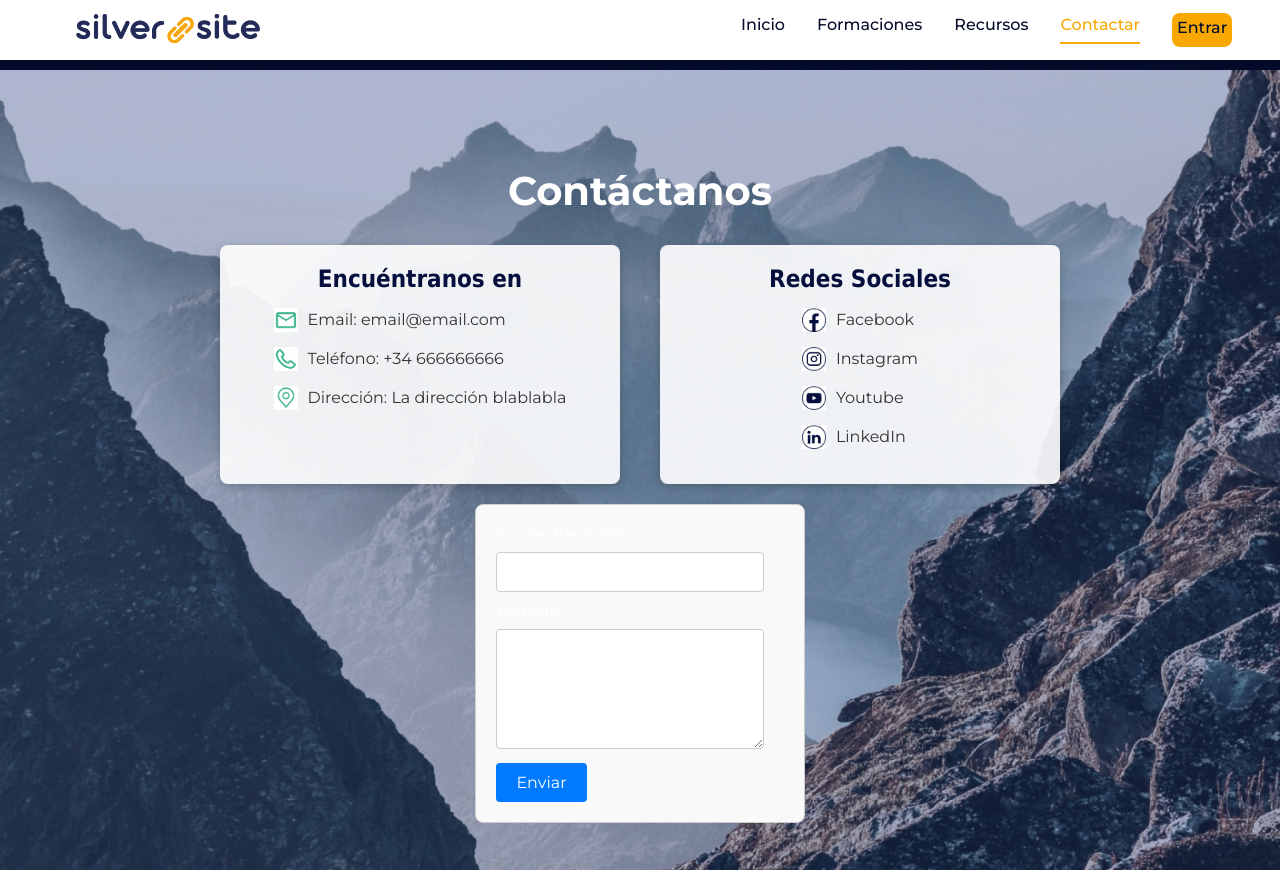
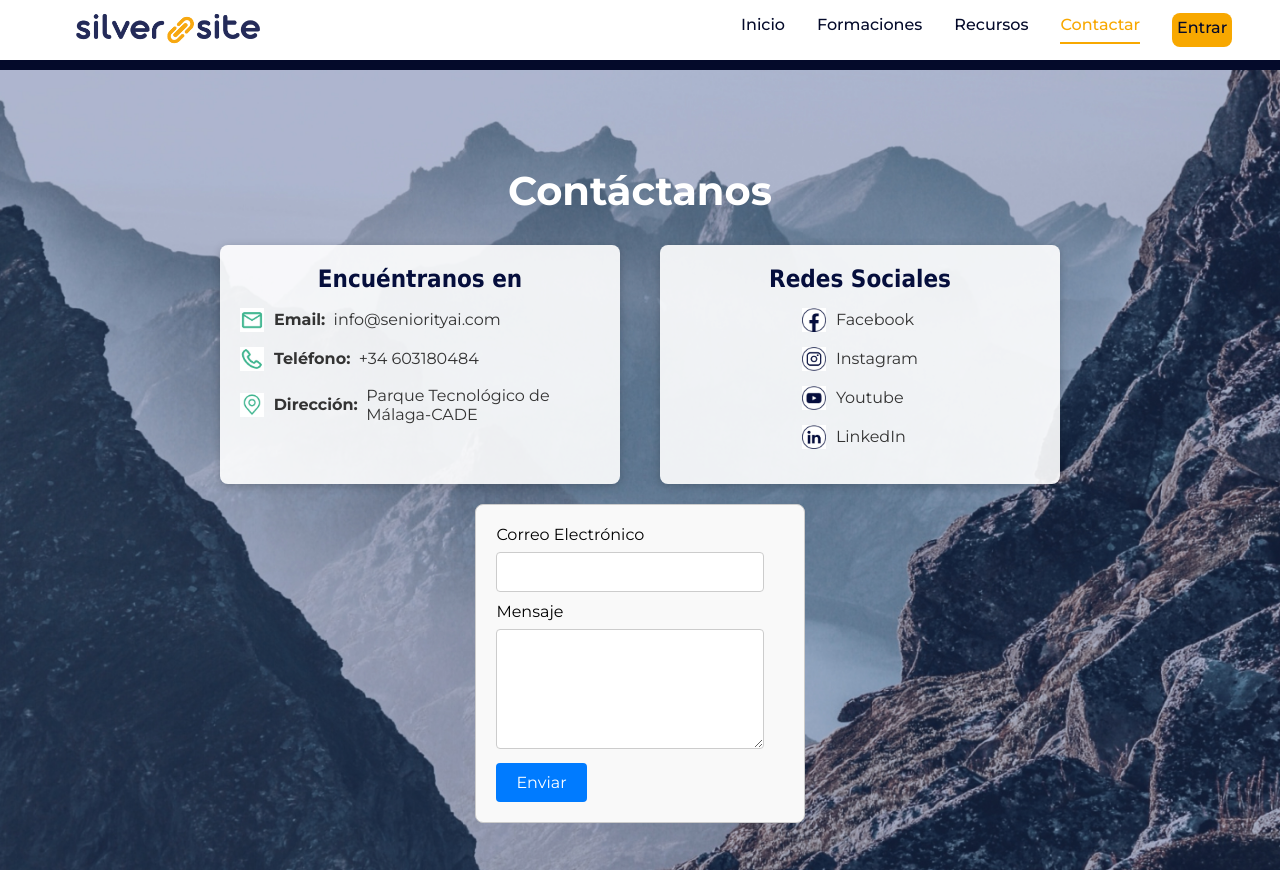
Before and after one commit to Mikelondrio/desafio-tripulaciones, a React (Vite) app in the folder front/: page /contactar in a window 1280 px wide. Built offline with nearby package versions, Linux system fonts and the light colour scheme.

Commit message:
stylos de contactos

```diff
--- a/front/src/componentes/Contactar/ContactForm.module.css
+++ b/front/src/componentes/Contactar/ContactForm.module.css
@@ -13,6 +13,7 @@
   .contactForm label {
     display: block;
     margin-bottom: 8px;
+    color: black;
   }
 
   .contactForm input,
--- a/front/src/componentes/Contactar/Contacto.jsx
+++ b/front/src/componentes/Contactar/Contacto.jsx
@@ -19,18 +19,26 @@ function Contacto() {
         <div className={styles.contactoSeccion}>
           <h2>Encuéntranos en</h2>
           <ul>
-            <li><img src={emailIcon}></img> Email: email@email.com</li>
-            <li><img src={telephoneIcon}></img> Teléfono: +34 666666666</li>
-            <li><img src={ubicationIcon}></img> Dirección: La dirección blablabla</li>
+            <li><img src={emailIcon}></img> <strong>Email:</strong>&nbsp; info@seniorityai.com</li>
+            <li><img src={telephoneIcon}></img> <strong>Teléfono:</strong>&nbsp; +34 603180484</li>
+            <li><img src={ubicationIcon}></img> <strong>Dirección:</strong>&nbsp; Parque Tecnológico de &nbsp;&nbsp;Málaga-CADE</li>
           </ul>
         </div>
         <div className={styles.contactoSeccion}>
           <h2>Redes Sociales</h2>
           <ul>
-            <li><img src={facebookIcon} alt="Facebook" /> Facebook</li>
-            <li><img src={instagramIcon} alt="Instagram" /> Instagram</li>
-            <li><img src={youtubeIcon} alt="Youtube" /> Youtube</li>
-            <li><img src={linkedinIcon} alt="LinkedIn" /> LinkedIn</li>
+            <a href="https://www.facebook.com/people/Seniorityai/100089844576324/" target="_blank" rel="noopener noreferrer" className={styles.nostylelink}>
+              <li><img src={facebookIcon} alt="Facebook" /> Facebook</li>
+            </a>
+            <a href="https://www.instagram.com/seniority_ai?igsh=bHY5ZWhiY294NWpn" target="_blank" rel="noopener noreferrer" className={styles.nostylelink}>
+              <li><img src={instagramIcon} alt="Instagram" /> Instagram</li>
+            </a>
+            <a href="https://www.youtube.com/@seniority_ai" target="_blank" rel="noopener noreferrer" className={styles.nostylelink}>
+              <li><img src={youtubeIcon} alt="Youtube" /> Youtube</li>
+            </a>
+            <a href="https://www.linkedin.com/company/seniorityai/" target="_blank" rel="noopener noreferrer" className={styles.nostylelink}>
+              <li><img src={linkedinIcon} alt="LinkedIn" /> LinkedIn</li>
+            </a>
           </ul>
         </div>
       </div>
--- a/front/src/componentes/Contactar/Contacto.module.css
+++ b/front/src/componentes/Contactar/Contacto.module.css
@@ -9,6 +9,12 @@
   margin-block-start: 0;
   padding-inline-start: 0;
   font-family: Montserrat;
+}
+.nostylelink {
+  text-decoration: none; /* Quita el subrayado */
+  color: inherit; /* Hace que el color del texto sea el mismo que el del elemento padre */
+  display: flex; /* Asegura que el contenido dentro del enlace se alinee correctamente */
+  align-items: center; /* Centra verticalmente el contenido */
 }
  .contacto {
   background-image: url('../../assets/Contacto.jpg');
```
